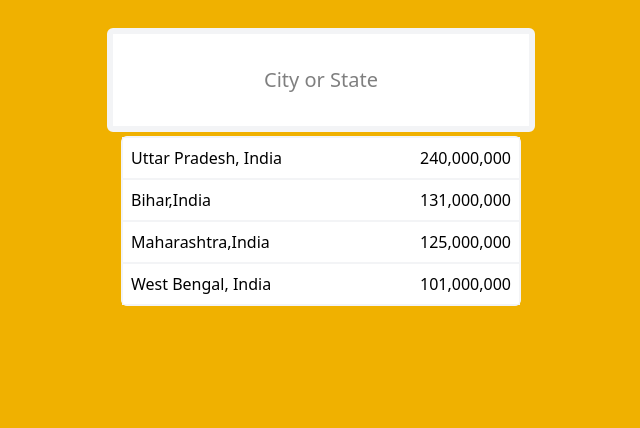
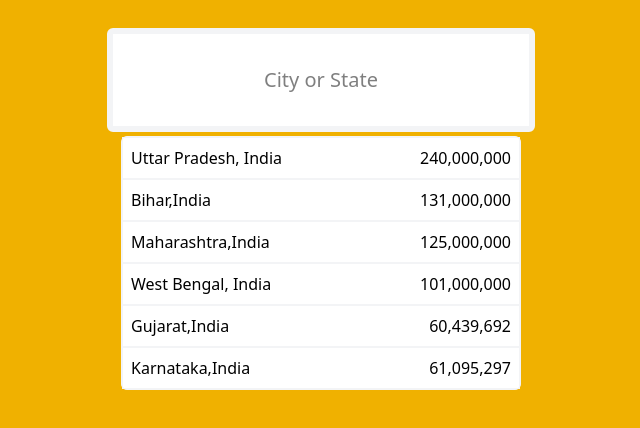
Before and after one commit to HaseebaBeevi/ui_component, a plain HTML site: page index.html in a window 1280 px wide. Shown: the whole page, without its empty margins (319-959 px from the left). Drawn offline with nearby package versions, Linux system fonts and the light colour scheme.

Commit message:
ui_component

```diff
--- a/index.html
+++ b/index.html
@@ -30,6 +30,15 @@
                 <span>West Bengal, India</span>
                 <span>101,000,000</span>
             </li>
+            <li class="flex justify-between border border-gray-100 p-2 ">
+                <span>Gujarat,India</span>
+                <span>60,439,692</span>
+            </li>
+            <li class="flex justify-between border border-gray-100 p-2 ">
+                <span>Karnataka,India</span>
+                <span> 61,095,297</span>
+            </li>
+
         </ul>
     </div>
 </body>
```
